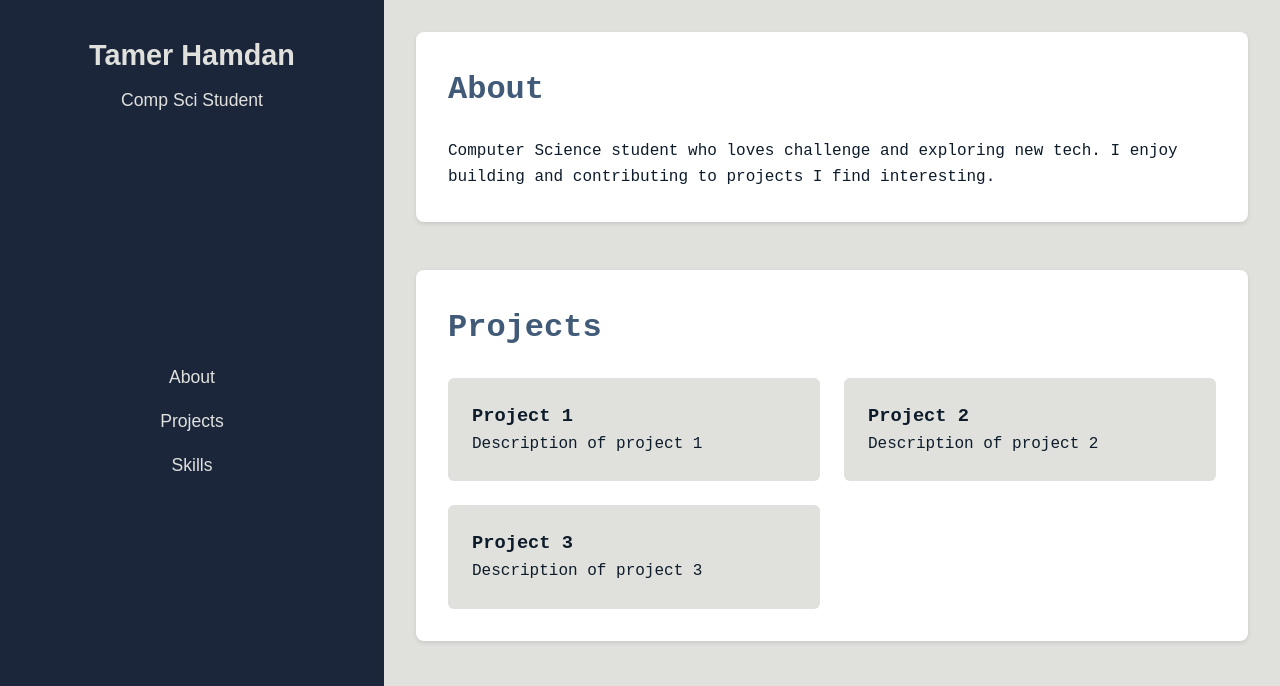
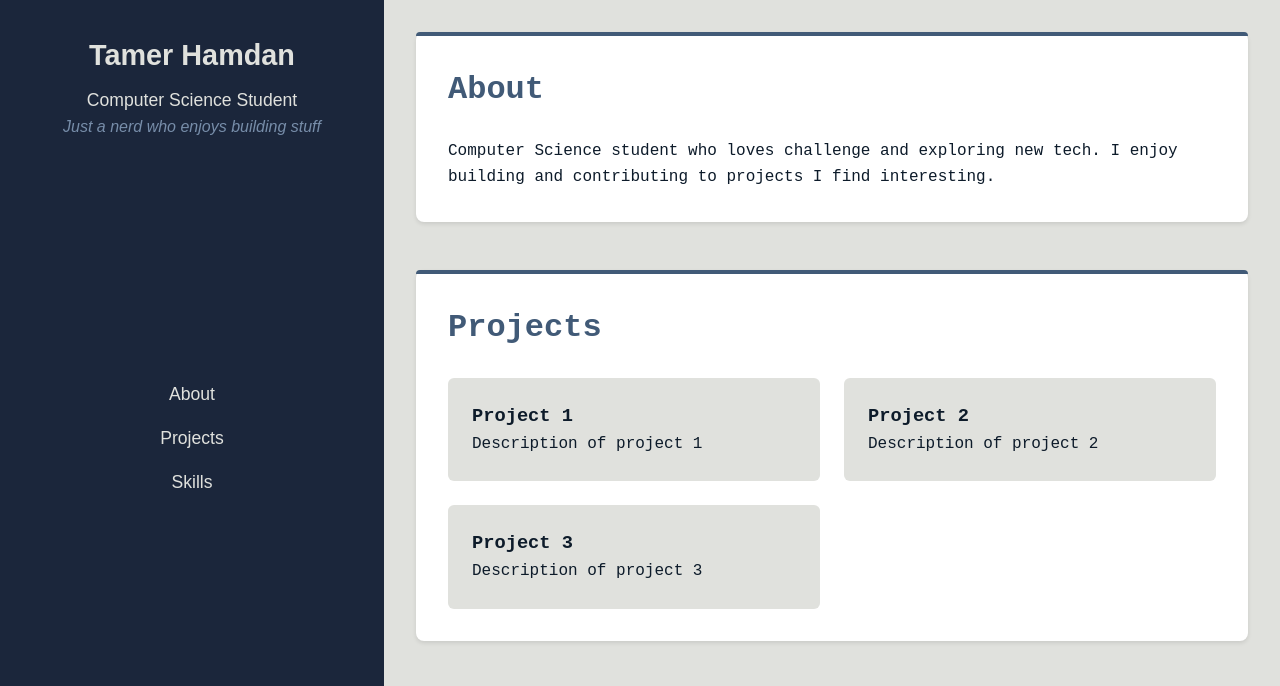
Before and after one commit to TamerHamdan/portfolio-v1, a plain HTML site: page index.html in a window 1280 px wide. Shown: the top 686 px of the page. Drawn offline with nearby package versions, Linux system fonts and the light colour scheme.

Commit message:
enchaned aesthetic

```diff
--- a/index.html
+++ b/index.html
@@ -27,7 +27,8 @@
         <div class="left-side">
             <div class="profile">
                 <h1>Tamer Hamdan</h1>
-                <p class="title">Comp Sci Student</p>
+                <p class="title">Computer Science Student</p>
+                <p class="tagline">Just a nerd who enjoys building stuff</p>
             </div>
             <nav class="navigation">
                 <ul>
@@ -83,9 +84,20 @@
                     <div class="skill">HTML</div>
                     <div class="skill">CSS</div>
                     <div class="skill">JavaScript</div>
-                    <div class="skill">React</div>
+                    <div class="skill">C</div>
                 </div>
             </section>
+
+            <!-- Blog section - Coming soon
+            <section id="blog">
+                <h2>Blog</h2>
+                <div class="blog-coming-soon">
+                    <i class="fi fi-rr-pencil"></i>
+                    <h3>Coming Soon</h3>
+                    <p>I'm working on a blog where I'll type and rant about random stuff :D</p>
+                </div>
+            </section>
+            -->
 
         </div>
     </div>
--- a/styles.css
+++ b/styles.css
@@ -60,11 +60,19 @@ body {
 .profile h1 {
    font-size: 1.8rem;
    margin-bottom: 0.5rem;
+   color: #E0E1DD;
 }
 
 .title {
    color: #E0E1DD;
    font-size: 1.1rem;
+}
+
+.tagline {
+   color: #778DA9;
+   font-size: 1rem;
+   margin-bottom: 0.5rem;
+   font-style: italic;
 }
 
 .navigation ul {
@@ -184,6 +192,18 @@ section {
    border-radius: 8px;
    box-shadow: 0 2px 4px rgba(0, 0, 0, 0.1);
    width: 100%;
+   position: relative;
+}
+
+section::before {
+   content: '';
+   position: absolute;
+   top: 0;
+   left: 0;
+   right: 0;
+   height: 4px;
+   background-color: #415A77;
+   border-radius: 8px 8px 0 0;
 }
 
 /* Project grid */
@@ -266,6 +286,10 @@ section {
       gap: 1rem;
       align-items: center;
    }
+
+   .desktop-break {
+      display: none;
+   }
 }
 
 /* Smooth scrolling */
@@ -279,3 +303,7 @@ body {
    overscroll-behavior: none;
    -webkit-overflow-scrolling: touch;
 }
+
+.desktop-break {
+   display: block;
+}
```
